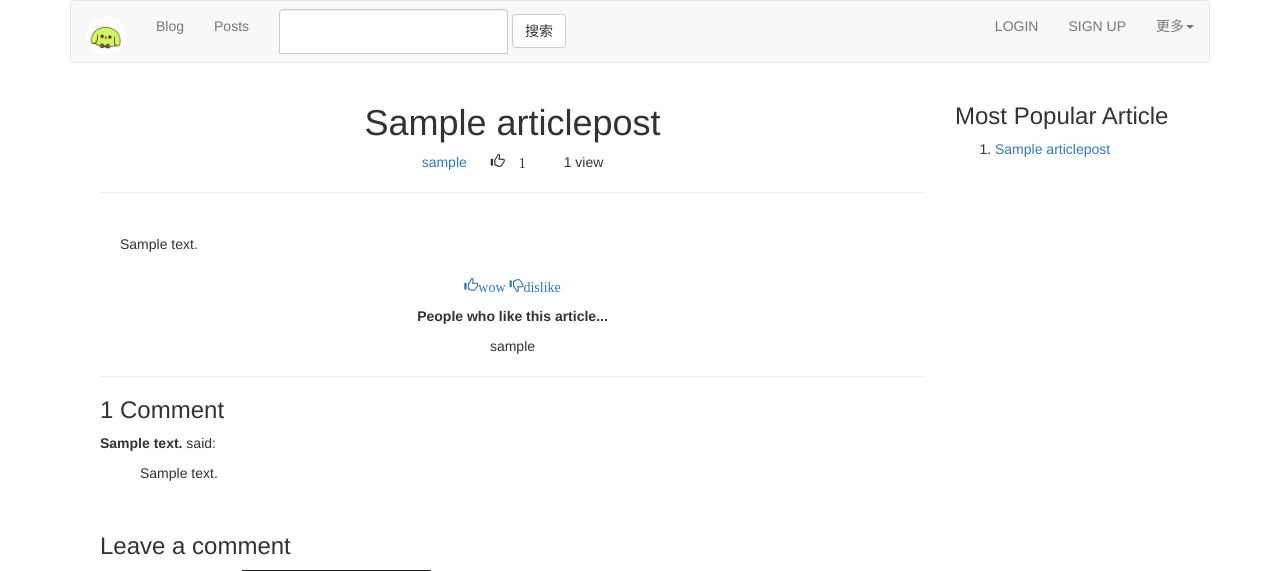
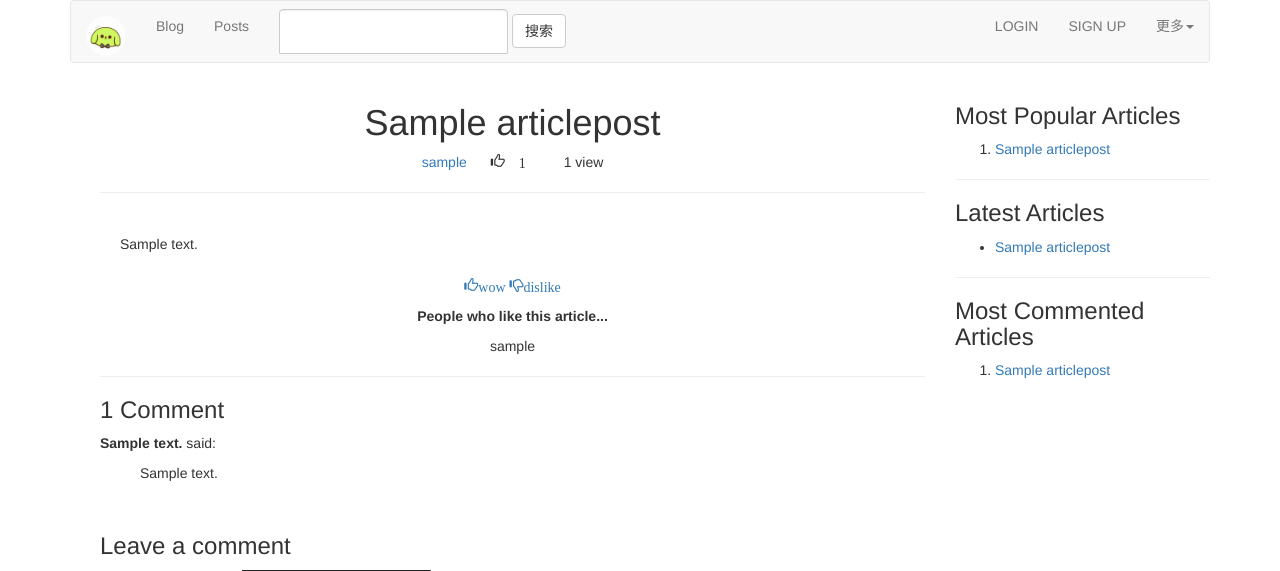
Before and after one commit to FesonX/myBlog, a Django app: template templates/article/list/article_detail.html in a window 1280 px wide. Shown: the top 571 px of the page. Run offline with Django 3.2, Linux system fonts and the light colour scheme; tables that the repository leaves empty hold one stand-in row (values such as "Sample post"); the template is opened without the code that fills it: values that come from a table or form of the project are taken from there, most other values are stand-ins (such as "Sample title", 1, 10 or a date in 2020); some libraries are stand-ins or nearby versions.

Commit message:
[Add]Article ranking list

```diff
--- a/article/models.py
+++ b/article/models.py
@@ -43,13 +43,13 @@ class ArticlePost(models.Model):
 
 
 class Comment(models.Model):
-    article = models.ForeignKey(ArticlePost, related_name="comments", on_delete=models.CASCADE)
+    article = models.ForeignKey(ArticlePost, on_delete=models.CASCADE, related_name="comments")
     reviewer = models.CharField(max_length=90)
     body = models.TextField()
     created = models.DateTimeField(auto_now_add=True)
 
     class Meta:
-        ordering = ('-created', )
+        ordering = ('-created',)
 
     def __str__(self):
         return "Comment by {0} on {1}".format(self.reviewer.username, self.article)
--- /dev/null
+++ b/article/templatetags/article_tags.py
@@ -0,0 +1,28 @@
+# coding=utf-8
+from django import template
+from django.db.models import Count
+from article.models import ArticlePost
+
+register = template.Library()
+
+
+@register.simple_tag
+def total_articles():
+    return ArticlePost.objects.count()
+
+
+@register.simple_tag
+def author_total_articles(user):
+    return user.article.count()
+
+
+@register.inclusion_tag('article/list/latest_articles.html')
+def latest_articles(n=5):
+    articles = ArticlePost.objects.order_by("-created")[:n]
+    return {"latest_articles": articles}
+
+
+@register.simple_tag
+def most_commented_articles(n=3):
+    # get total comments in each article and set as its annotate
+    return ArticlePost.objects.annotate(total_comments=Count('comments')).order_by('-total_comments')[:n]
--- a/templates/article/list/article_detail.html
+++ b/templates/article/list/article_detail.html
@@ -1,4 +1,5 @@
 {% extends "base.html" %}
+{% load article_tags %}
 {% load staticfiles %}
 {% block title %}Article Detail{% endblock %}
 {% block content %}
@@ -78,8 +79,9 @@
             </form>
             </div>
         </div>
+
         <div class="col-md-3">
-            <p class="text-center"><h3>Most Popular Article</h3></p>
+            <p><h3>Most Popular Articles</h3></p>
             <ol>
                 {% for article_rank in most_viewed %}
                     <li>
@@ -87,6 +89,19 @@
                     </li>
                 {% endfor %}
             </ol>
+        <hr>
+            <p><h3>Latest Articles</h3></p>
+            {% latest_articles %}
+        <hr>
+            <p><h3>Most Commented Articles</h3></p>
+            {% most_commented_articles as most_commented %}
+        <ol>
+            {% for article in most_commented %}
+                <li><a href="{{ article.get_url_path }}">{{ article.title }}</a> </li>
+
+            {% endfor %}
+
+        </ol>
         </div>
         </div>
 
--- a/templates/article/list/article_titles.html
+++ b/templates/article/list/article_titles.html
@@ -1,4 +1,5 @@
 {% extends "base.html" %}
+{% load article_tags %}
 
 {% block title %}
 Articles
@@ -8,6 +9,7 @@ Articles
 {% block content %}
 <div class="row text-center vertical-middle-sm">
     <h1>Enhance your reading comprehension ability</h1>
+    <p>Here are {% total_articles %} articles for you.</p>
 </div>
     <div class="container">
     {% for article in articles %}
--- a/templates/article/list/author_articles.html
+++ b/templates/article/list/author_articles.html
@@ -1,5 +1,6 @@
 {% extends "base.html" %}
 
+{% load article_tags     %}
 {% load staticfiles %}
 
 {% block title %}
@@ -36,7 +37,7 @@ Articles
             {% endif %}
         </div>
         <div>
-            <p class="list-group-item">Name: {{ user.username }}</p>
+            <p class="list-group-item"><strong>{{ user.username }}</strong> has published {% author_total_articles user %} article(s)</p>
             {% if user_info %}
                 <p class="list-group-item">Company: {{ user_info.company }}</p>
                 <p class="list-group-item">About: {{ user_info.about }}</p>
--- /dev/null
+++ b/templates/article/list/latest_articles.html
@@ -0,0 +1,7 @@
+<ul>
+    {% for article in latest_articles %}
+        <li>
+        <a href="{{ article.get_url_path }}">{{ article.title }}</a>
+        </li>
+    {% endfor %}
+</ul>
```
Also changed, not shown: article/templatetags/__init__.py (added).
